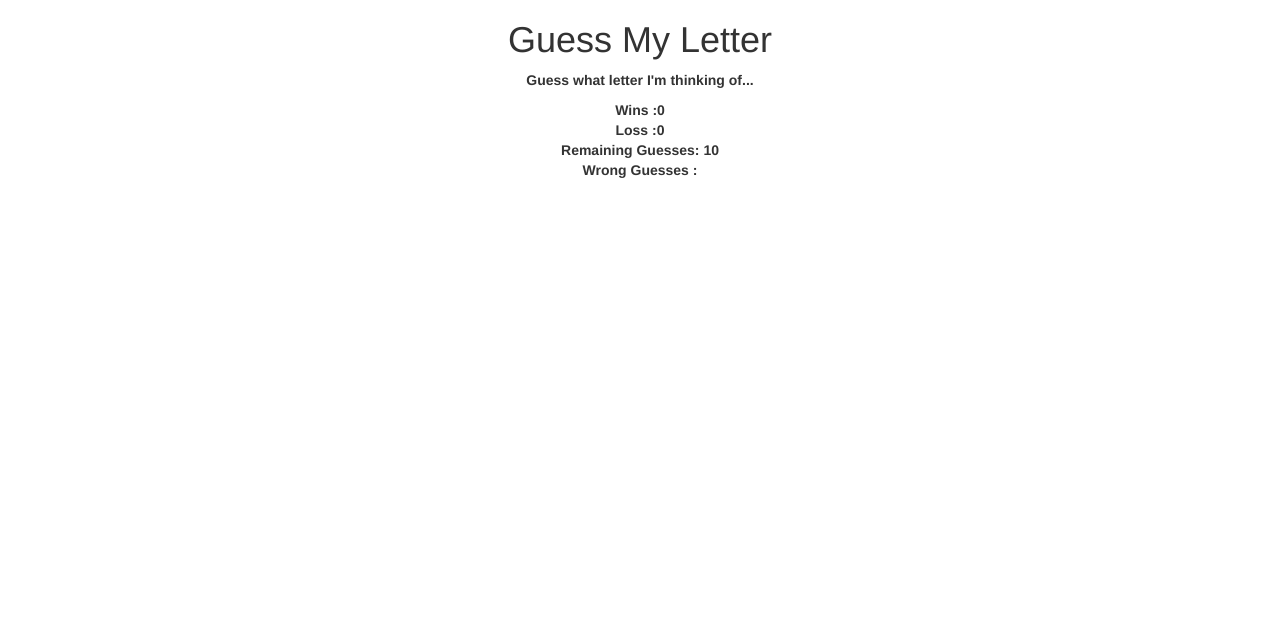
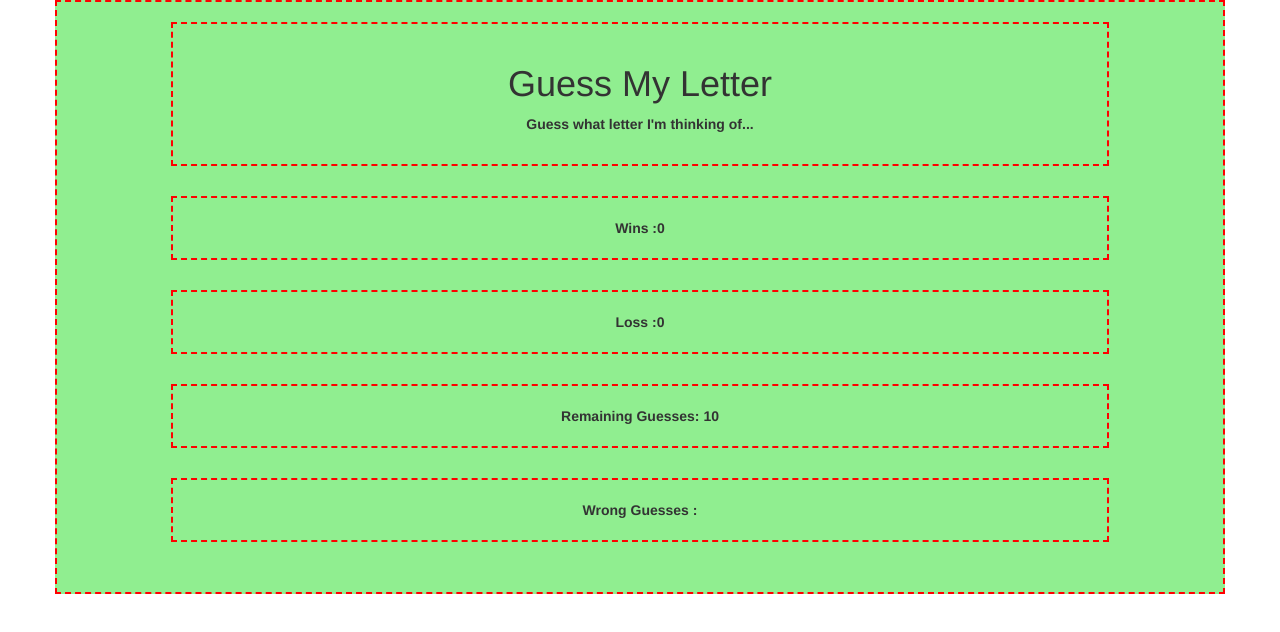
Before and after one commit to jkue3000/Psychic-Game, a plain HTML site: page index.html in a window 1280 px wide. Drawn offline with nearby package versions, Linux system fonts and the light colour scheme.

Commit message:
Finished Game

```diff
--- a/assets/css/style.css
+++ b/assets/css/style.css
@@ -7,3 +7,10 @@ body {
 	font-weight: bold;
 	text-align: center;
 }
+
+.row{
+	margin-bottom:30px;
+	background:lightgreen;
+	border:dashed red 2px;
+	padding:20px;
+}
```
